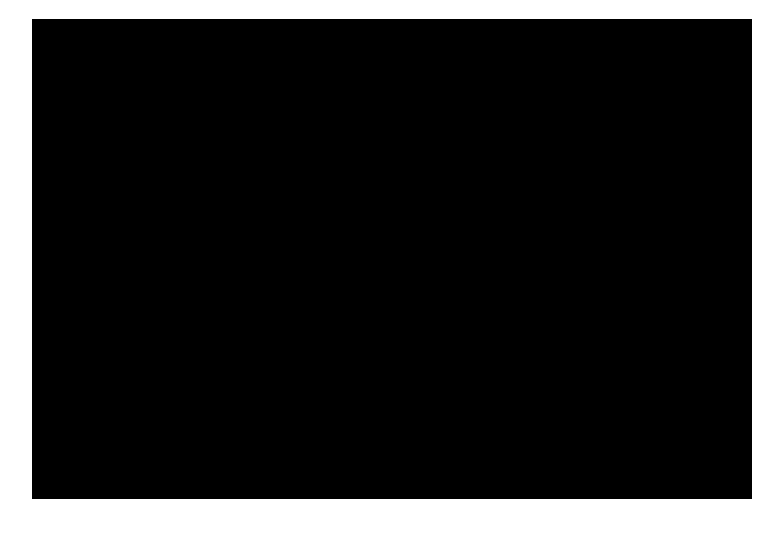
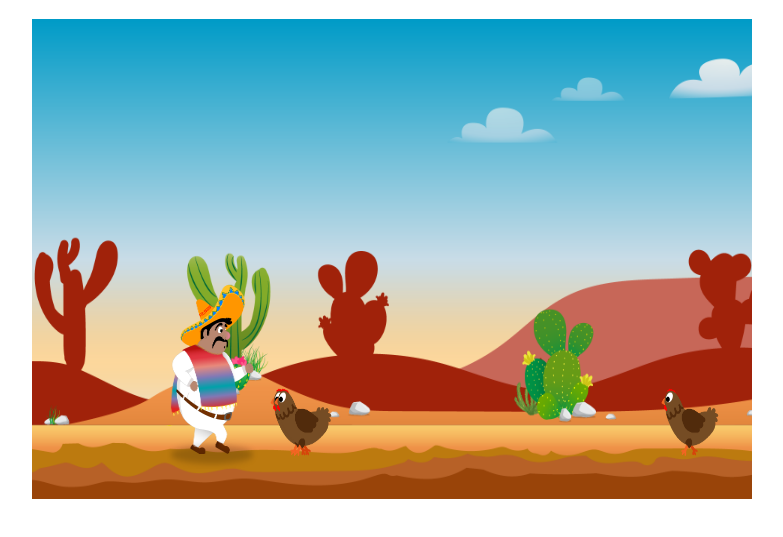
Before and after one commit to MarcelToebben/El-Pollo-Loco-, a plain HTML site: page index.html in a window 1280 px wide. Shown: the part 69-606 px from the top of the page, without its empty margins (248-1031 px from the left). Drawn offline with Linux system fonts and the light colour scheme; animation ran at ten frames a second.

Commit message:
feat: add character, background, air, clouds

```diff
--- /dev/null
+++ b/classes/background-object.class.js
@@ -0,0 +1,10 @@
+class BackgroundObject extends MovableObject {
+
+    width = 720;
+    height = 480;
+    constructor(imagePath, x) {
+        super().loadImage(imagePath);
+        this.x = x;
+        this.y = 480 - this.height;
+    }
+}
--- a/classes/characater.class.js
+++ b/classes/characater.class.js
@@ -1,5 +1,7 @@
 class Character extends MovableObject {
-
+    y = 150;
+    height = 300;
+    width = 120;s
     constructor() {
         super().loadImage('img/character_pepe/character_pepe_walk/character_pepe_walk_1.png');
     }
--- a/classes/chicken.class.js
+++ b/classes/chicken.class.js
@@ -1,8 +1,10 @@
 class Chicken extends MovableObject {
-
+    y = 365;
+    height = 80;
+    width = 60;
     constructor() {
         super().loadImage('img/enemies_chicken/chicken_normal/chicken_normal_walk/chicken_normal_walk_1.png');
+
+        this.x = 200 + Math.random() * 500;
     }
-
-
 }
--- /dev/null
+++ b/classes/clouds.class.js
@@ -0,0 +1,18 @@
+class Cloud extends MovableObject {
+    y = 20;
+    width = 400;
+    height = 250;
+
+    constructor() {
+        super().loadImage('img/background/background_layers/background_clouds/background_clouds_1.png');
+
+        this.x = Math.random() * 500;
+        this.animate();
+  }
+
+  animate() {
+    setInterval(() => {
+        this.x -= 0.15;
+    }, 1000 / 60);
+  }
+}
--- a/classes/movable-object.class.js
+++ b/classes/movable-object.class.js
@@ -1,13 +1,22 @@
 class MovableObject {
     x = 120;
-    y = 250;
+    y = 280;
     img;
-    height = 100;
+    height = 150;
     width = 100;
+    imageCache = {};
 
     loadImage(path) {
         this.img = new Image();
         this.img.src = path;
+    }
+
+    loadImages(arr) {
+        arr.forEach(path => {
+            let img = new Image();
+            this.img.src = path;
+            this.imageCache[path] = path;
+        });
     }
 
     moveRight() {
--- a/classes/world.class.js
+++ b/classes/world.class.js
@@ -5,16 +5,47 @@ enemies = [
         new Chicken(),
         new Chicken(),
     ];
+    backgroundObjects = [
+        new BackgroundObject('img/background/background_layers/background_air.png', 0),
+        new BackgroundObject('img/background/background_layers/background_third_layer/background_third_layer_1.png', 0),
+        new BackgroundObject('img/background/background_layers/background_second_layer/background_second_layer_1.png', 0),
+        new BackgroundObject('img/background/background_layers/background_first_layer/background_first_layer_1.png', 0)
 
+    ];
+    clouds = [
+        new Cloud()
+    ];
+    canvas;
     ctx;
 
     constructor(canvas) {
         this.ctx = canvas.getContext('2d');
+        this.canvas = canvas;
         this.draw();
     }
 
     draw() {
-    this.ctx.drawImage(this.character.img, this.character.x, this.character.y, this.character.height, this.character.width)
+        this.ctx.clearRect(0, 0, this.canvas.width, this.canvas.height);
+
+        this.addObjectsToMap(this.backgroundObjects);
+        this.addToMap(this.character);
+        this.addObjectsToMap(this.clouds);
+        this.addObjectsToMap(this.enemies);
+
+
+        let self = this;
+        requestAnimationFrame(function () {
+            self.draw();
+        });
     }
 
+    addObjectsToMap(objects) {
+        objects.forEach(o => {
+            this.addToMap(o);
+        });
     }
+
+    addToMap(movableobject) {
+        this.ctx.drawImage(movableobject.img, movableobject.x, movableobject.y, movableobject.width, movableobject.height);
+    }
+}
--- a/index.html
+++ b/index.html
@@ -8,6 +8,8 @@
     <script src="./classes/characater.class.js"></script>
     <script src="./classes/chicken.class.js"></script>
     <script src="./classes/world.class.js"></script>
+    <script src="./classes/clouds.class.js"></script>
+    <script src="./classes/background-object.class.js"></script>
     <script src="./js/game.js"></script>
     <title>El Pollo Loco</title>
 </head>
--- a/js/game.js
+++ b/js/game.js
@@ -5,8 +5,5 @@ function init() {
     canvas = document.getElementById('canvas');
     world = new World(canvas);
 
-
     console.log('My Character is', world.character);
-
-
 }
```
Lines whose indentation alone changed are shown as unchanged.
